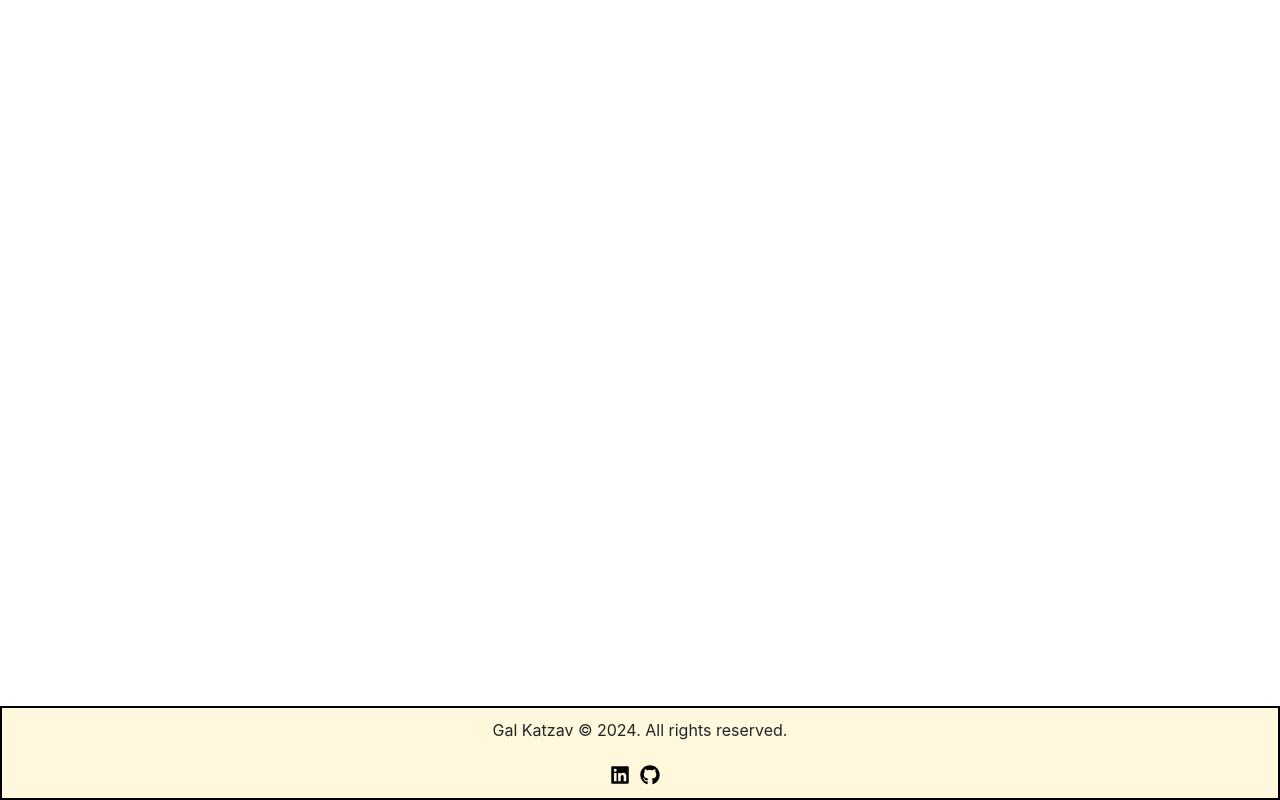
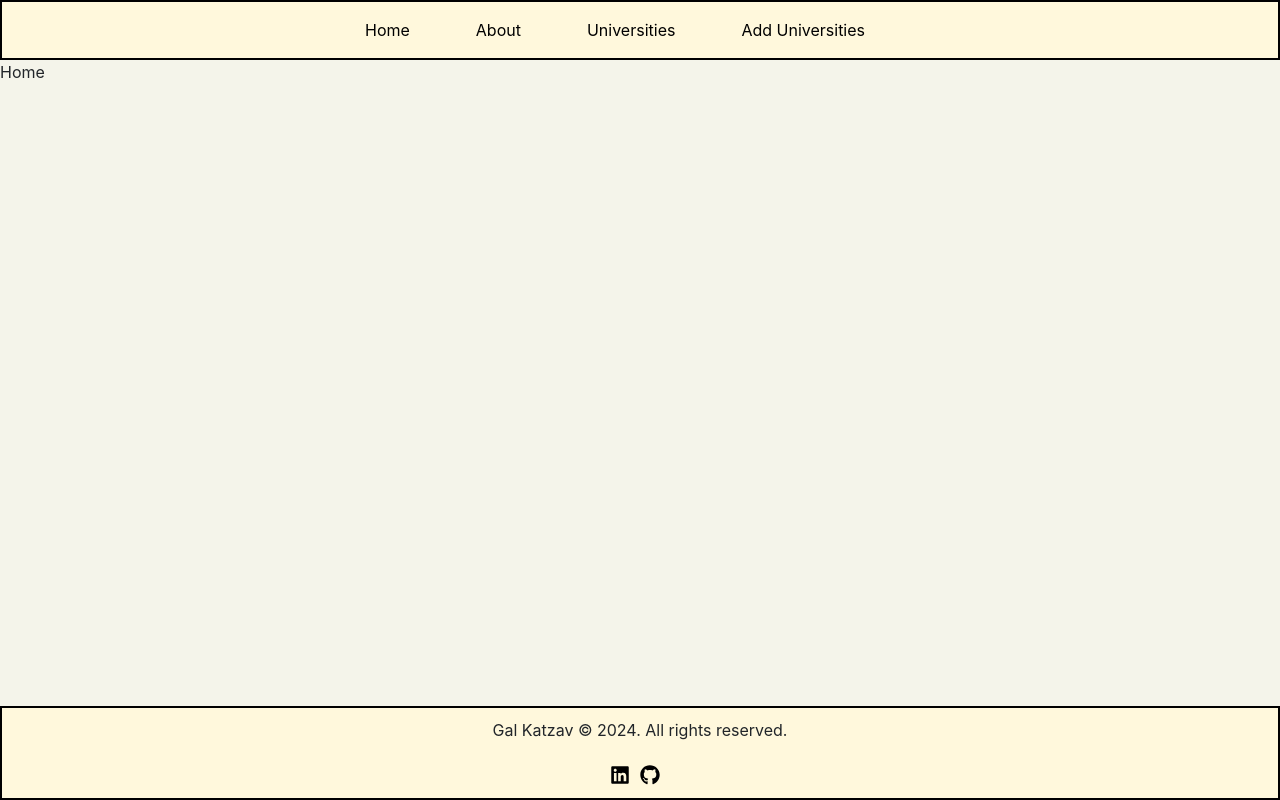
Before and after one commit to GalKatzav/React-Final-Project, a React (Create React App) app: page /home in a window 1280 px wide. Built offline with nearby package versions, Linux system fonts and the light colour scheme.

Commit message:
navbar&screen

```diff
--- a/src/App.css
+++ b/src/App.css
@@ -28,6 +28,15 @@
   color: #61dafb;
 }
 
+/* App.css */
+body {
+  background-color: rgb(244, 244, 234); /* Set the background color of the entire page to pink */
+}
+
+.main-content {
+  background-color: rgb(244, 244, 234); /* Set the background color of the main content area to pink */
+}
+
 @keyframes App-logo-spin {
   from {
     transform: rotate(0deg);
--- a/src/App.js
+++ b/src/App.js
@@ -1,13 +1,7 @@
-import logo from "./logo.svg";
 import "./App.css";
-import Footer from "./Footer.js"; // Import the Footer component
 
 function App() {
-  return (
-    <div className="App">
-      <Footer />
-    </div>
-  );
+  return <div className="App"></div>;
 }
 
 export default App;
--- /dev/null
+++ b/src/MyRouter.js
@@ -0,0 +1,35 @@
+import React from "react";
+import { Outlet, Link } from "react-router-dom";
+import './Navbar.css'; // Import CSS file for styling
+
+export default function MyRouter() {
+  return (
+    <div>
+      <nav className="navbar navbar-expand-lg navbar-light bg-cream"> {/* Change bg-secondary to bg-cream */}
+        <ul className="navbar-nav mx-auto"> {/* Change me-auto to mx-auto for center alignment */}
+          <li className="nav-item">
+            <Link to="/home" className="nav-link active">
+              Home
+            </Link>
+          </li>
+          <li className="nav-item">
+            <Link to="/about" className="nav-link active">
+              About
+            </Link>
+          </li>
+          <li className="nav-item">
+            <Link to="/universities" className="nav-link active">
+              Universities
+            </Link>
+          </li>
+          <li className="nav-item">
+            <Link to="/addUniversities" className="nav-link active">
+              Add Universities
+            </Link>
+          </li>
+        </ul>
+      </nav>
+      <Outlet />
+    </div>
+  );
+}
--- /dev/null
+++ b/src/Navbar.css
@@ -0,0 +1,12 @@
+.bg-cream {
+    background-color: cornsilk; /* Cream background color */
+    border: 2px solid black; /* Black border */
+  }
+
+  .navbar-nav {
+    text-align: center; /* Center align the navbar items */
+  }
+
+  .nav-item {
+    margin-right: 50px; /* Adjust the margin between navbar items */
+  }
--- a/src/index.js
+++ b/src/index.js
@@ -1,17 +1,32 @@
-import React from 'react';
-import ReactDOM from 'react-dom/client';
-import './index.css';
-import App from './App';
-import reportWebVitals from './reportWebVitals';
+import React from "react";
+import ReactDOM from "react-dom";
+import "./index.css";
+import App from "./App";
+import reportWebVitals from "./reportWebVitals";
+import { BrowserRouter, Routes, Route } from "react-router-dom";
+import Home from "./screens/Home";
+import About from "./screens/About";
+import WorldUniversities from "./screens/WorldUniversities";
+import AddUniversities from "./screens/AddUniversities";
+import Footer from "./Footer.js"; // Import the Footer component
+import MyRouter from "./MyRouter"; // Assuming MyRouter contains your navbar and footer components
 
-const root = ReactDOM.createRoot(document.getElementById('root'));
-root.render(
-  <React.StrictMode>
-    <App />
-  </React.StrictMode>
+ReactDOM.render(
+  <BrowserRouter>
+    <div>
+      {/* Include the navbar and footer components outside the Routes */}
+      <MyRouter />
+      <Footer />
+      <Routes>
+        <Route path="/" element={<App />} />
+        <Route path="/home" element={<Home />} />
+        <Route path="/about" element={<About />} />
+        <Route path="/worldUniversities" element={<WorldUniversities />} />
+        <Route path="/addUniversities" element={<AddUniversities />} />
+      </Routes>
+    </div>
+  </BrowserRouter>,
+  document.getElementById("root")
 );
 
-// If you want to start measuring performance in your app, pass a function
-// to log results (for example: reportWebVitals(console.log))
-// or send to an analytics endpoint. Learn more: https://bit.ly/CRA-vitals
 reportWebVitals();
--- /dev/null
+++ b/src/screens/About.js
@@ -0,0 +1,5 @@
+import React from "react";
+
+export default function About() {
+  return <div>About</div>;
+}
--- /dev/null
+++ b/src/screens/AddUniversities.js
@@ -0,0 +1,5 @@
+import React from "react";
+
+export default function AddUniversities() {
+  return <div>AddUniversities</div>;
+}
--- /dev/null
+++ b/src/screens/Home.js
@@ -0,0 +1,5 @@
+import React from "react";
+
+export default function Home() {
+  return <div>Home</div>;
+}
--- /dev/null
+++ b/src/screens/WorldUniversities.js
@@ -0,0 +1,5 @@
+import React from "react";
+
+export default function WorldUniversities() {
+  return <div>WorldUniversities</div>;
+}
```
